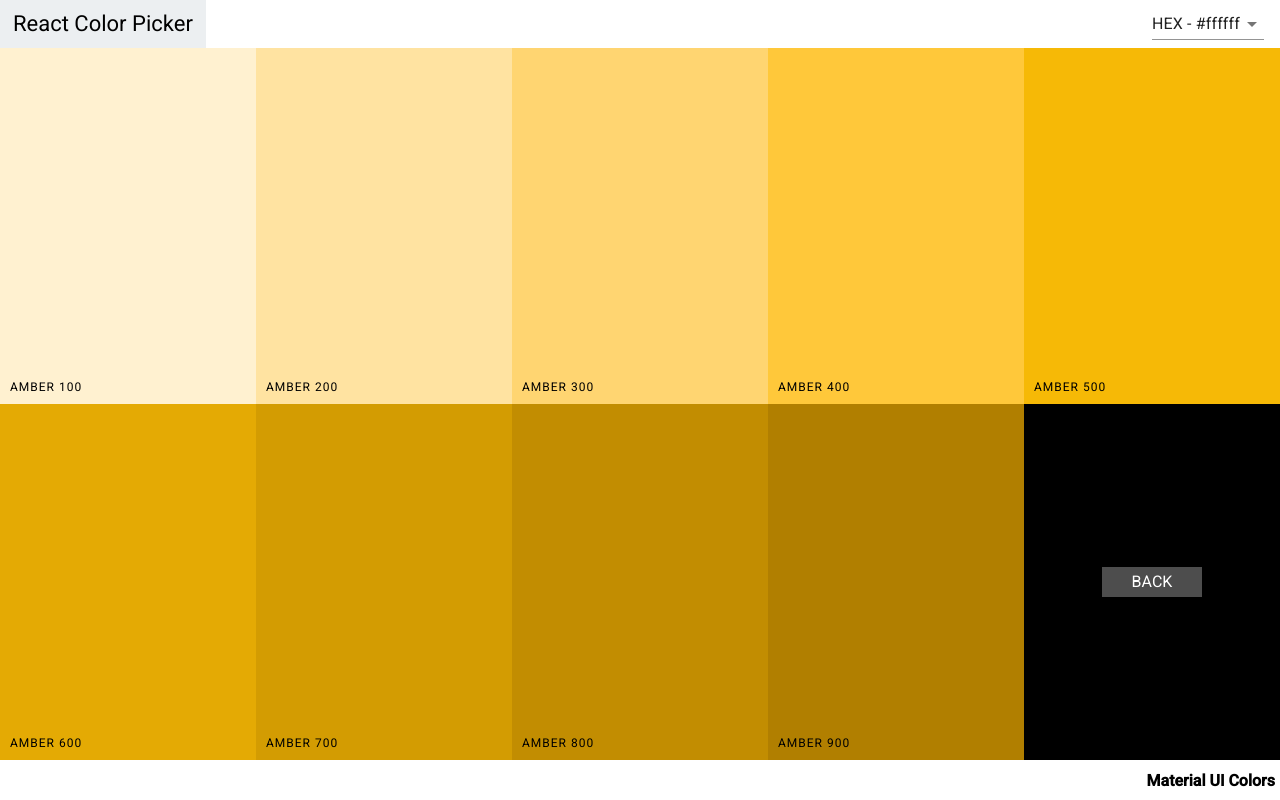
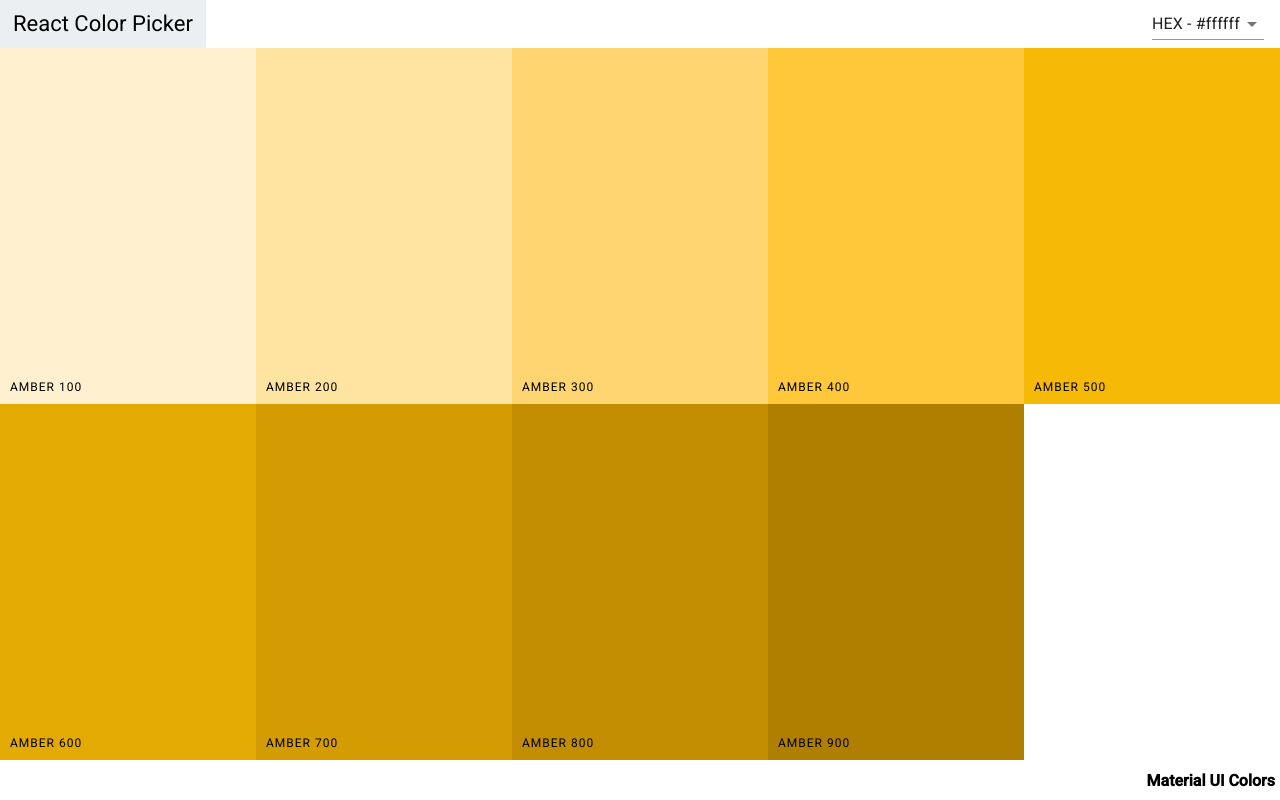
Before and after one commit to dhillman1989/ColorPaletteApp, a React (Create React App) app: page /palette/material-ui-colors/amber in a window 1280 px wide. Built offline with nearby package versions, Linux system fonts and the light colour scheme.

Commit message:
refactor styles for ColorBox
refactor styles for ColorBox

```diff
--- a/src/ColorBox.css
+++ b/src/ColorBox.css
@@ -1,17 +1,17 @@
-.ColorBox {
+/* .ColorBox {
   width: 20%;
   height: 25%;
   margin: 0 auto;
   display: inline-block;
   position: relative;
   margin-bottom: -4px;
-}
+} */
 
-.SingleColorPalette .ColorBox {
+/* .SingleColorPalette .ColorBox {
   height: 50%;
-}
+} */
 
-.ColorBox.go-back {
+/* .ColorBox.go-back {
   background-color: black;
 }
 .back-button,
@@ -38,14 +38,14 @@
 
 .back-button {
   opacity: 100%;
-}
+} */
 
-.ColorBox:hover .copy-button {
+/* .ColorBox:hover .copy-button {
   opacity: 1;
   transition: 0.5s;
-}
+} */
 
-.box-content {
+/* .box-content {
   position: absolute;
   padding: 10px;
   width: 100%;
@@ -55,9 +55,9 @@
   letter-spacing: 1px;
   font-size: 12px;
   text-transform: uppercase;
-}
+} */
 
-.light-text {
+/* .light-text {
   color: #fff;
 }
 
@@ -78,25 +78,25 @@
   height: 20px;
   text-align: center;
   line-height: 20px;
-}
+} */
 
-.copy-overlay {
+/* .copy-overlay {
   opacity: 0;
   z-index: 0;
   width: 100%;
   height: 100%;
   transform: scale(0.1);
-}
+} */
 
-.copy-overlay.show {
+/* .copy-overlay.show {
   opacity: 1;
   transform: scale(50);
   z-index: 10;
   position: absolute;
   transition: transform 1.5s ease-in-out;
-}
+} */
 
-.copy-msg {
+/* .copy-msg {
   position: fixed;
   left: 0;
   right: 0;
@@ -111,17 +111,17 @@
   transform: scale(0.1);
   opacity: 0;
   color: #fff;
-}
+} */
 
-.copy-msg.show {
+/* .copy-msg.show {
   opacity: 1;
   transform: scale(1);
   z-index: 25;
   transition: all 0.4s ease-in-out;
   transition-delay: 0.4s;
-}
+} */
 
-.copy-msg h1 {
+/* .copy-msg h1 {
   width: 100%;
   text-align: center;
   font-weight: 400;
@@ -133,4 +133,4 @@
 .copy-msg p {
   font-size: 2.5rem;
   font-weight: 100;
-}
+} */
--- a/src/ColorBox.js
+++ b/src/ColorBox.js
@@ -17,6 +17,17 @@ const styles = {
     "&:hover button": {
       opacity: "1"
     }
+  },
+  boxContent: {
+    position: "absolute",
+    padding: "10px",
+    width: "100%",
+    bottom: "0px",
+    left: "0px",
+    color: "#000",
+    letterSpacing: "1px",
+    fontSize: "12px",
+    textTransform: "uppercase"
   },
   copyText: {
     color: props =>
@@ -66,6 +77,55 @@ const styles = {
     textTransform: "uppercase",
     opacity: "0",
     textDecoration: "none"
+  },
+  copyOverlay: {
+    opacity: "0",
+    zIndex: "0",
+    width: "100%",
+    height: "100%",
+    transform: "scale(0.1)"
+  },
+  showOverlay: {
+    opacity: "1",
+    transform: "scale(50)",
+    zIndex: "10",
+    position: "absolute",
+    transition: "transform 1.5s ease-in-out"
+  },
+  copyMsg: {
+    position: "fixed",
+    left: "0",
+    right: "0",
+    top: "0",
+    bottom: "0",
+    display: "flex",
+    flexDirection: "column",
+    alignItems: "center",
+    justifyContent: "center",
+    textTransform: "uppercase",
+    fontSize: "3rem",
+    transform: "scale(0.1)",
+    opacity: "0",
+    color: "#fff",
+    "& h1": {
+      width: "100%",
+      textAlign: "center",
+      fontWeight: "400",
+      textShadow: "1px 2px #000",
+      background: "rgba(255, 255, 255, 0.2)",
+      padding: "1rem"
+    },
+    "& p": {
+      fontSize: "2.5rem",
+      fontWeight: "100"
+    }
+  },
+  showMsg: {
+    opacity: "1",
+    transform: "scale(1)",
+    zIndex: "25",
+    transition: "all 0.4s ease-in-out",
+    transitionDelay: "0.4s"
   }
 };
 
@@ -98,14 +158,15 @@ class ColorBox extends Component {
         <div className={classes.ColorBox} style={{ background }}>
           <div
             style={{ background }}
-            className={`copy-overlay ${copied && "show"}`}
+            className={`${classes.copyOverlay} ${copied &&
+              classes.showOverlay}`}
           />
-          <div className={`copy-msg ${copied && "show"}`}>
+          <div className={`${classes.copyMsg} ${copied && classes.showMsg}`}>
             <h1>copied</h1>
             <p className={classes.copyText}>{background}</p>
           </div>
           <div className="copy-container">
-            <div className="box-content">
+            <div className={classes.boxContent}>
               <span className={classes.colorName}>{name}</span>
             </div>
             <button className={classes.copyButton}>copy</button>
```
